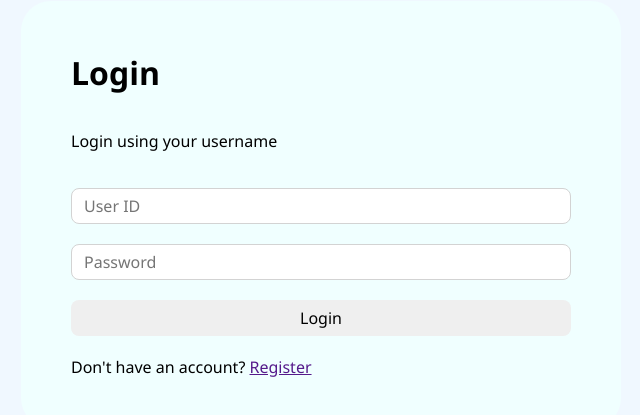
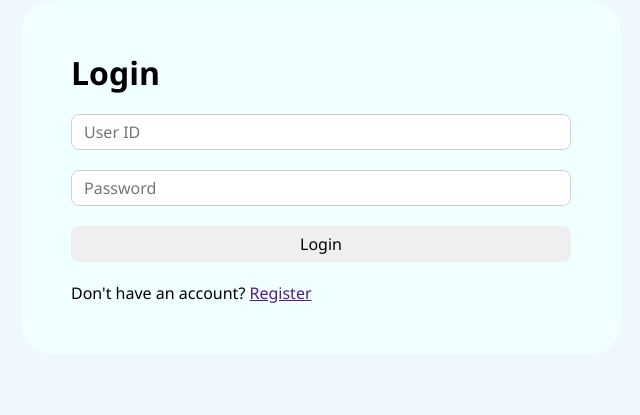
Before and after one commit to lawmake-praveen/task-app, a React (Vite) app in the folder frontend/: page / in a window 1280 px wide. Shown: the part 299-714 px from the top of the page, without its empty margins (319-959 px from the left). Built offline with nearby package versions, Linux system fonts and the light colour scheme.

Commit message:
code push check

```diff
--- a/frontend/src/pages/auth/LoginPage.jsx
+++ b/frontend/src/pages/auth/LoginPage.jsx
@@ -28,7 +28,6 @@ const Login = () => {
     <div className="login-page">
       <form className="login" onSubmit={handleLogin}>
         <h1>Login</h1>
-        <p>Login using your username</p>
         <input
           type="text"
           className="input"
```
